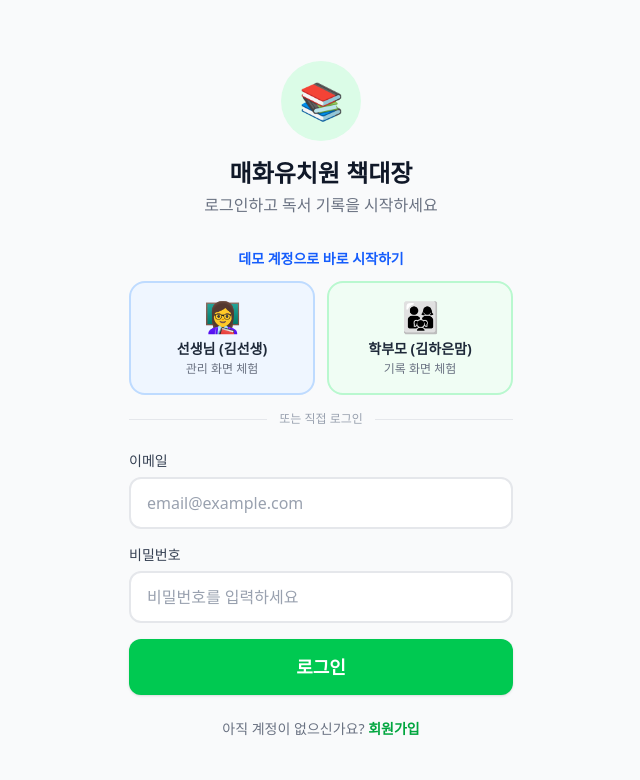
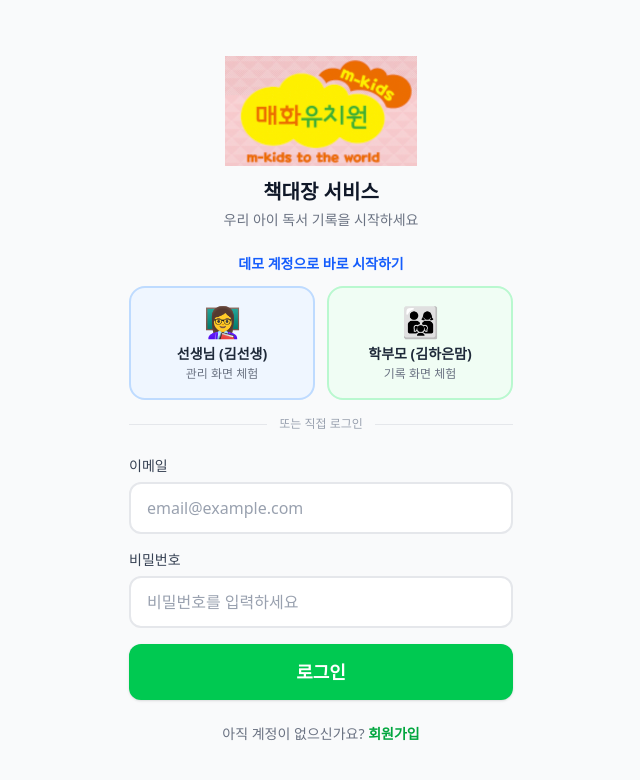
Before and after one commit to happydata1510/maehwa-book, a Next.js app: page /login in a window 1280 px wide. Shown: the top 780 px of the page, without its empty margins (319-959 px from the left). Built offline with nearby package versions, Linux system fonts and the light colour scheme.

Commit message:
feat: 매화유치원 로고 적용 (로그인, 회원가입, 랜딩, 헤더)

```diff
--- a/src/app/(auth)/login/page.tsx
+++ b/src/app/(auth)/login/page.tsx
@@ -49,12 +49,10 @@ export default function LoginPage() {
   return (
     <div className="min-h-screen flex items-center justify-center px-4">
       <div className="w-full max-w-sm">
-        <div className="text-center mb-8">
-          <div className="w-20 h-20 bg-green-100 rounded-full flex items-center justify-center mx-auto mb-4">
-            <span className="text-4xl">📚</span>
-          </div>
-          <h1 className="text-2xl font-bold text-gray-900">매화유치원 책대장</h1>
-          <p className="text-gray-500 mt-1">로그인하고 독서 기록을 시작하세요</p>
+        <div className="text-center mb-6">
+          <img src="/logo.png" alt="매화유치원" className="w-48 mx-auto mb-3" />
+          <h1 className="text-xl font-bold text-gray-900">책대장 서비스</h1>
+          <p className="text-gray-500 text-sm mt-1">우리 아이 독서 기록을 시작하세요</p>
         </div>
 
         {/* 데모 모드: 역할 선택 버튼 */}
--- a/src/app/(auth)/signup/page.tsx
+++ b/src/app/(auth)/signup/page.tsx
@@ -90,10 +90,8 @@ export default function SignupPage() {
     <div className="min-h-screen flex items-center justify-center px-4 py-8">
       <div className="w-full max-w-sm">
         <div className="text-center mb-6">
-          <div className="w-16 h-16 bg-green-100 rounded-full flex items-center justify-center mx-auto mb-3">
-            <span className="text-3xl">📚</span>
-          </div>
-          <h1 className="text-xl font-bold text-gray-900">매화유치원 책대장</h1>
+          <img src="/logo.png" alt="매화유치원" className="w-40 mx-auto mb-2" />
+          <h1 className="text-xl font-bold text-gray-900">책대장 회원가입</h1>
           <p className="text-gray-500 text-sm mt-1">
             {step === 1 ? "역할을 선택해주세요" : role === "parent" ? "학부모 정보 입력" : "선생님 정보 입력"}
           </p>
--- a/src/app/page.tsx
+++ b/src/app/page.tsx
@@ -22,10 +22,8 @@ export default function LandingPage() {
   return (
     <div className="min-h-screen flex items-center justify-center">
       <div className="text-center">
-        <h1 className="text-4xl font-bold text-green-600 mb-2">
-          매화유치원 책대장
-        </h1>
-        <p className="text-gray-500 mb-8">우리 아이 독서 기록 서비스</p>
+        <img src="/logo.png" alt="매화유치원" className="w-52 mx-auto mb-4" />
+        <p className="text-gray-500 mb-6">우리 아이 독서 기록 서비스</p>
         <LoadingSpinner text="로딩중..." />
       </div>
     </div>
--- a/src/components/layout/Header.tsx
+++ b/src/components/layout/Header.tsx
@@ -24,8 +24,11 @@ export default function Header({ title, showBack = false, onBack }: HeaderProps)
             </svg>
           </button>
         )}
+        {!showBack && !title && (
+          <img src="/logo.png" alt="매화유치원" className="h-8 mr-2" />
+        )}
         <h1 className="text-lg font-bold text-gray-900 flex-1">
-          {title || "매화유치원 책대장"}
+          {title || "책대장"}
         </h1>
         {userData && (
           <span className="text-sm text-gray-500">
```
Also changed, not shown: public/logo.png (added).
